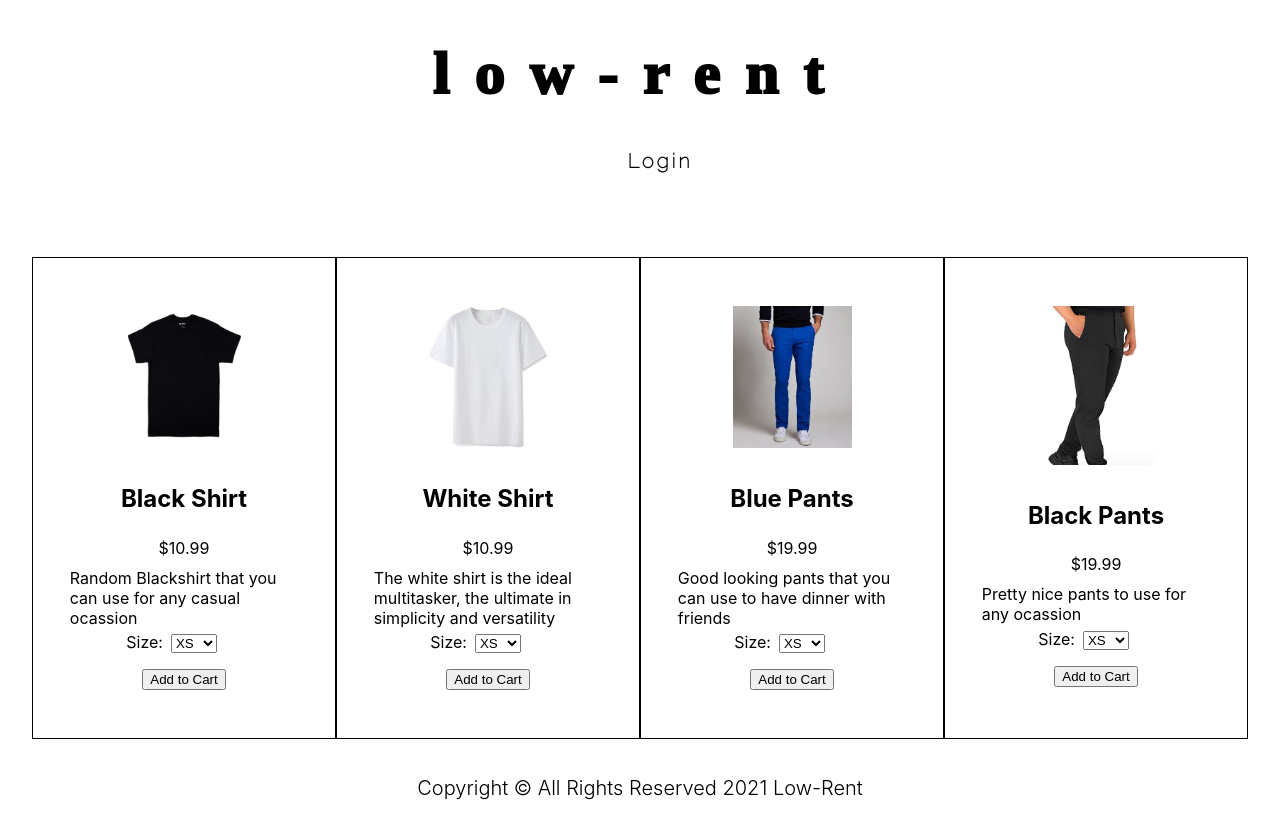
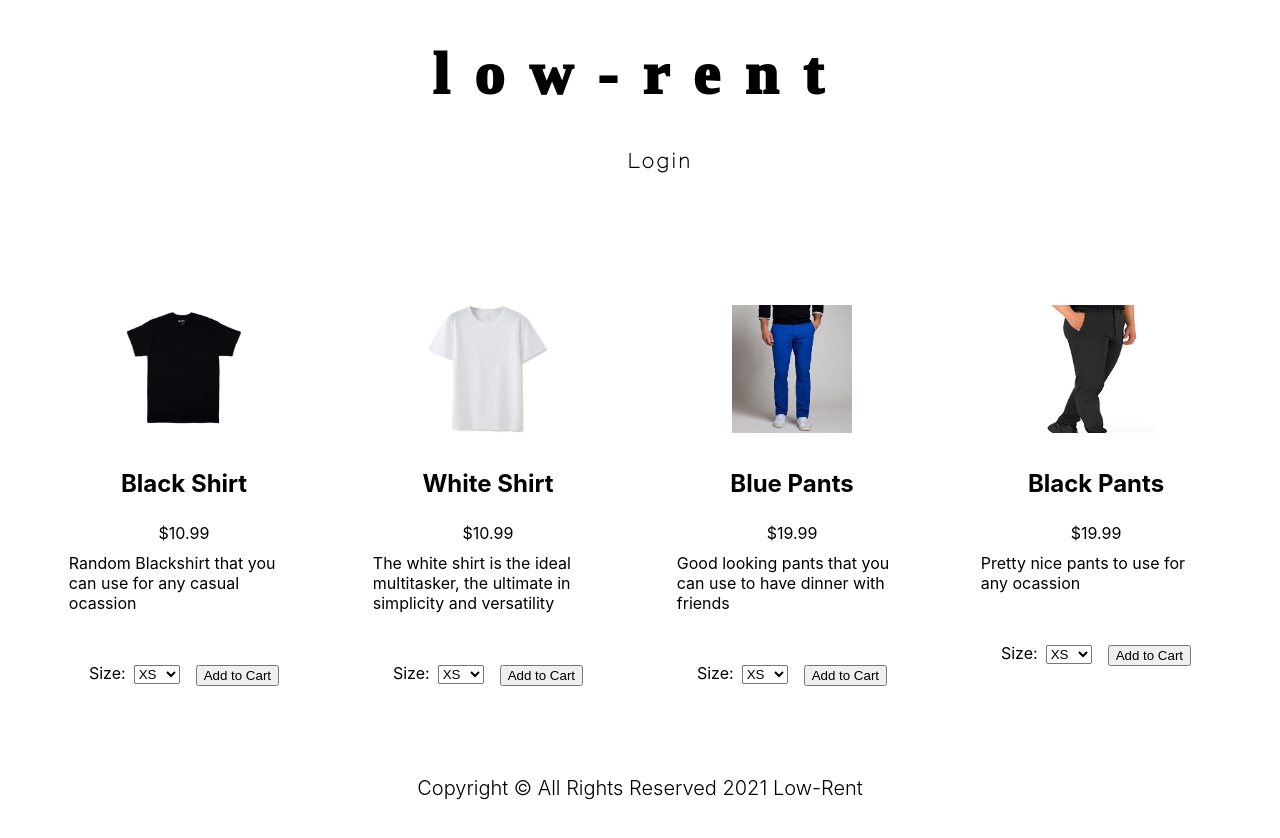
Before and after one commit to josedguti/low-rent-fe, a React (Create React App) app: page /mens in a window 1280 px wide. Built offline with nearby package versions, Linux system fonts and the light colour scheme; no server answers; a web font is replaced by a local one.

Commit message:
row for size and cart

```diff
--- a/src/components/ClothingCard/ClothingCard.css
+++ b/src/components/ClothingCard/ClothingCard.css
@@ -5,23 +5,32 @@
     display: flex;
     flex-direction: column;
     align-items: center;
-    border: 1px solid black;
+    /* border: 1px solid black; */
+
 }
 
 .clothing-card p {
+    margin-top: 25px;
     margin: .3rem;
 }
 
 .item-image {
     width: 50%;
+    height: 16vh;
     margin: 1rem 0;
 }
 
 #size {
+    margin-top: 3rem;
     margin-left: .5rem;
 }
 
 .submit-button {
-    display: block;
-    margin: 1rem;
+    margin-left: 1rem;
+    margin-top: 3rem;
 }
+
+.button-row{
+    display: flex;
+    flex-direction: row;
+}
--- a/src/components/ClothingCard/ClothingCard.js
+++ b/src/components/ClothingCard/ClothingCard.js
@@ -22,6 +22,7 @@ function ClothingCard(props) {
             <input type="hidden" name="price" value={props.clothing.price} />
             <input type="hidden" name="description" value={props.clothing.description} />
             <input type="hidden" name="imagePath" value={props.clothing.imagePath} />
+            <div className="button-row">
             <label className="item-size" htmlFor="size"> Size:
               <select name="size" id="size">
                 <option value="XS">XS</option>
@@ -33,6 +34,7 @@ function ClothingCard(props) {
               </select>
             </label>
             <input className="submit-button" type="submit" value="Add to Cart"/>
+            </div>
           </form>
       </div>
     );
```
